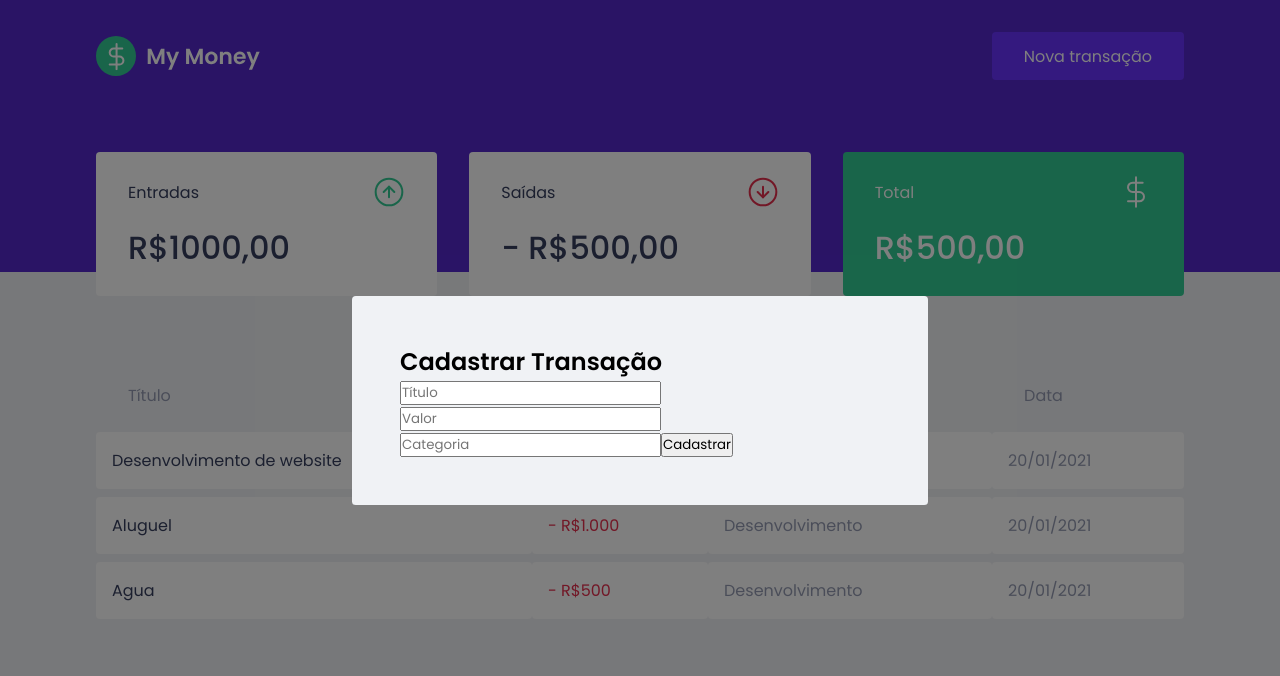
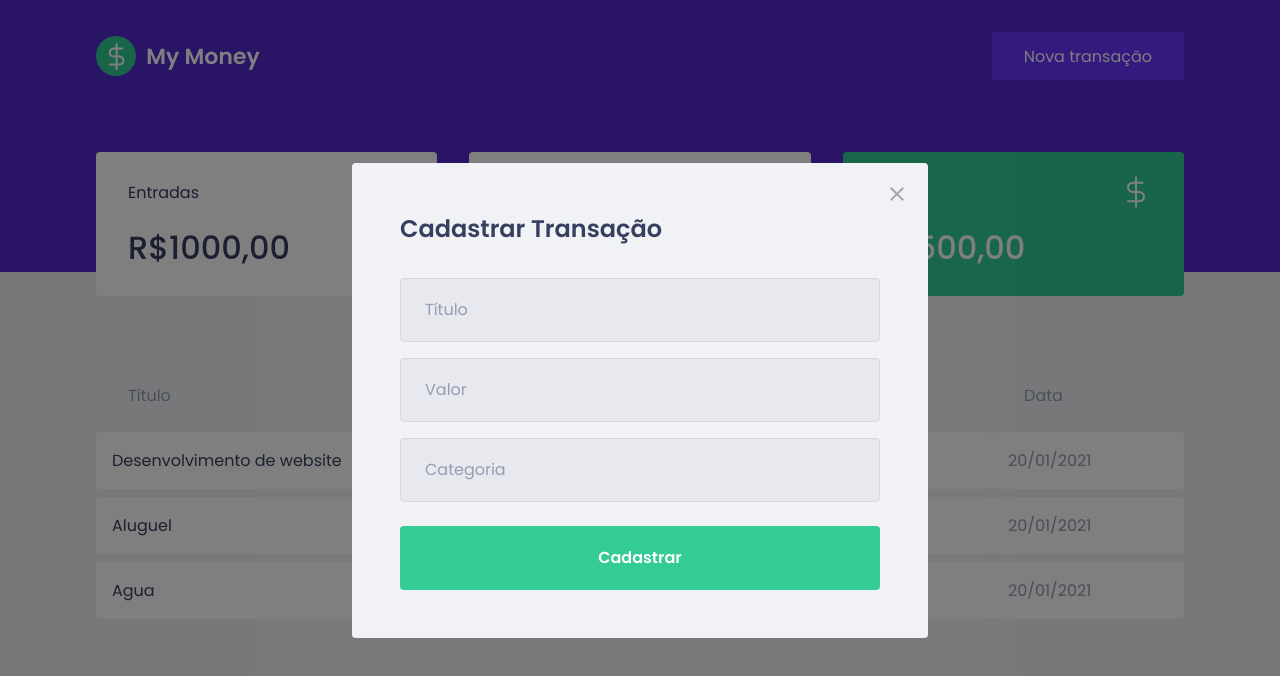
Before and after one commit to gilsonrusso/my-money, a React (Create React App) app: page / in a window 1280 px wide. Both pictures are taken after a click on the button "Nova transação". Shown: the top 676 px of the page. Built offline with nearby package versions, Linux system fonts and the light colour scheme; no server answers; what miragejs would draw is missing.

Commit message:
add button input styling

```diff
--- a/src/components/NewTransactionModal/index.tsx
+++ b/src/components/NewTransactionModal/index.tsx
@@ -1,5 +1,6 @@
 import Modal from "react-modal";
 import { Container } from "./styles";
+import closeImg from "../../assets/close.svg";
 
 interface NewTransactionModalProps {
   isOpen: boolean;
@@ -17,6 +18,14 @@
       overlayClassName="react-modal-overlay"
       className="react-modal-content"
     >
+      <button
+        type="button"
+        onClick={onRequestClose}
+        className="react-modal-close"
+      >
+        <img src={closeImg} alt="close modal" />
+      </button>
+
       <Container>
         <h2>Cadastrar Transação</h2>
         <input type="text" placeholder="Título" />
--- a/src/components/NewTransactionModal/styles.ts
+++ b/src/components/NewTransactionModal/styles.ts
@@ -1,3 +1,50 @@
 import styled from "styled-components";
 
-export const Container = styled.form``;
+export const Container = styled.form`
+h2 {
+  color: var(--text-title);
+  font-size: 1.5rem;
+  margin-bottom: 2rem;
+}
+
+input {
+  width: 100%;
+  padding: 0 1.5rem;
+  height: 4rem;
+  border-radius: 0.25rem;
+
+  border: 1px solid #d7d7d7;
+  background: #e7e9ee;
+
+  font-weight: 400;
+  font-size: 1rem;
+
+  &::placeholder {
+    color: var(--text-body);
+  }
+
+  & + input {
+    margin-top: 1rem;
+  }
+}
+
+button[type="submit"] {
+    width: 100%;
+    padding: 0 1.5rem;
+    height: 4rem;
+    background: var(--green);
+    color: #fff;
+    border-radius: 0.25rem;
+    border: 0;
+    font-size: 1rem;
+    margin-top: 1.5rem;
+    font-weight: 600;
+
+    transition: filter 0.2s;
+
+    &:hover {
+      filter:brightness(0.9);
+    }
+  }
+
+`;
--- a/src/styles/global.ts
+++ b/src/styles/global.ts
@@ -77,4 +77,21 @@
   position: relative;
   border-radius: 0.24rem;
 }
+
+.react-modal-close {
+  position: absolute;
+  right: 1.5rem;
+  top: 1.5rem;
+  border: 0;
+  background: transparent;
+
+  transition: filter 0.2s;
+
+  &:hover {
+    filter: brightness(0.8)
+  }
+
+}
+
+
 `
```
Also changed, not shown: src/assets/close.svg (renamed from src/assets/fechar.svg).
